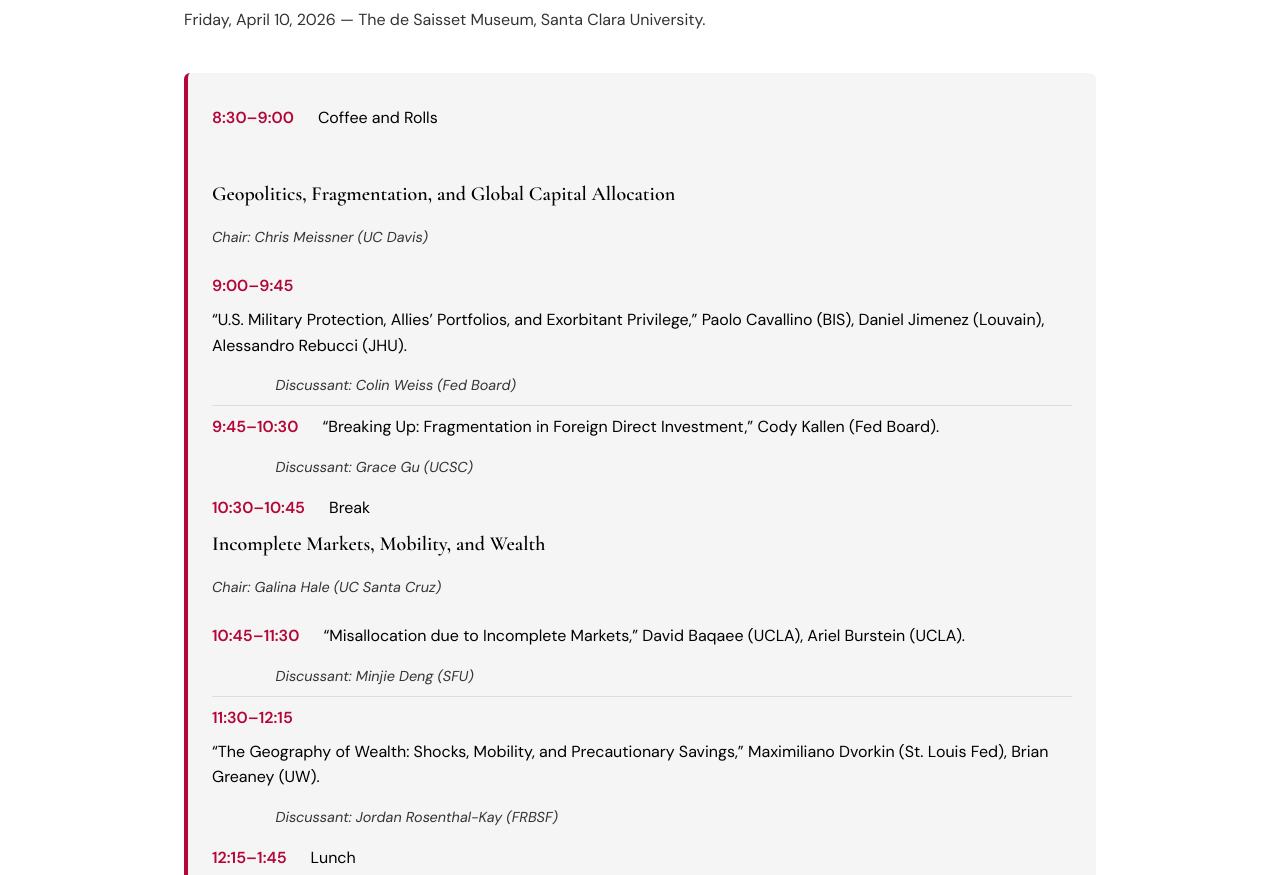
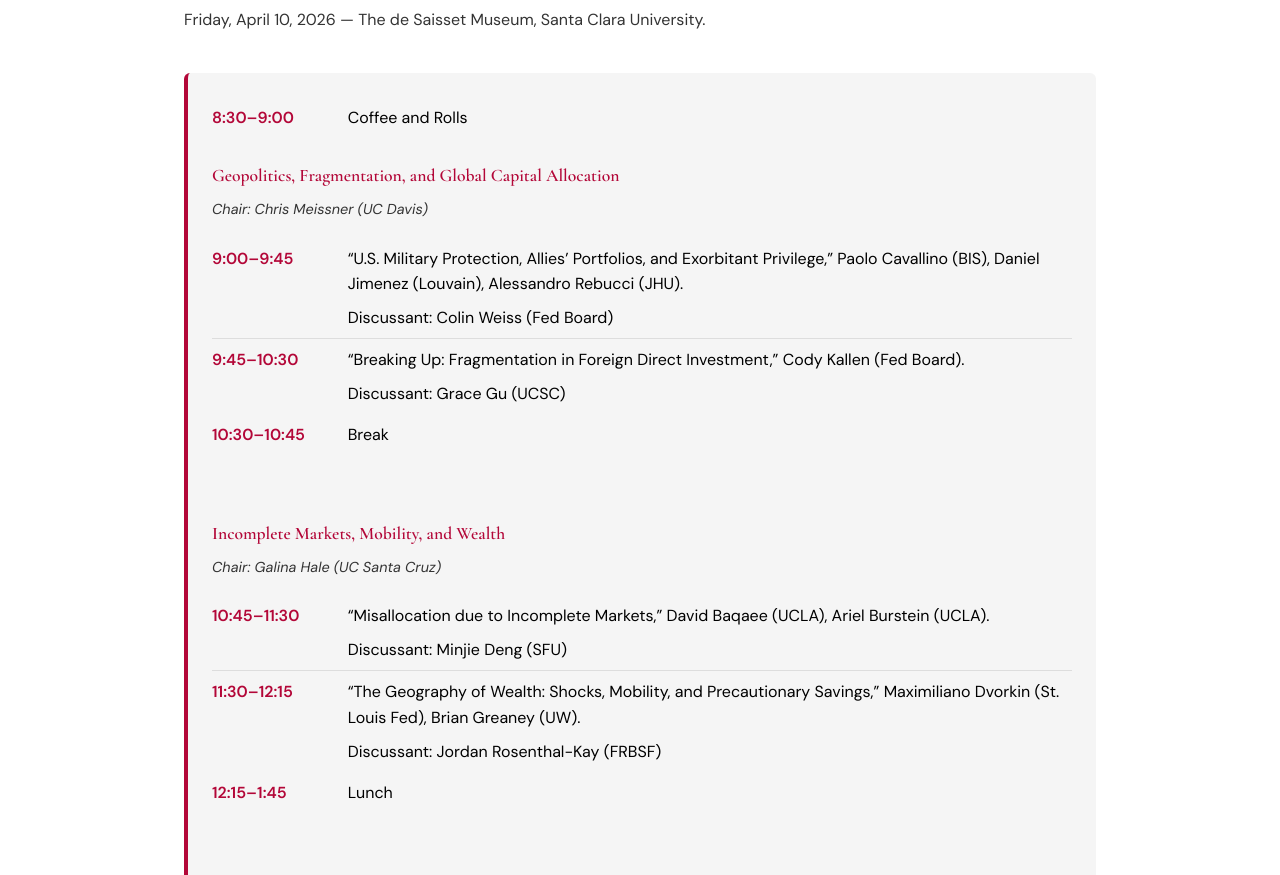
Before and after one commit to vcormun/wcwif, a plain HTML site: page index.html in a window 1280 px wide. Shown: the part 567-1442 px from the top of the page. Drawn offline with nearby package versions, Linux system fonts and the light colour scheme.

Commit message:
Format agenda: section title spacing, discussant layout

```diff
--- a/index.html
+++ b/index.html
@@ -28,7 +28,7 @@
   <main>
     <section class="hero">
       <div class="container">
-        <p class="hero-sponsor">Presented with the <a href="https://www.frbsf.org/" target="_blank" rel="noopener">Federal Reserve Bank of San Francisco</a></p>
+        <p class="hero-sponsor">Joint with the <a href="https://www.frbsf.org/" target="_blank" rel="noopener">Federal Reserve Bank of San Francisco</a></p>
         <h1>WCWIF</h1>
         <p class="hero-tagline">11th West Coast Workshop in International Finance</p>
         <p class="hero-date">April 10, 2026 · Santa Clara University · The de Saisset Museum</p>
@@ -49,30 +49,40 @@
             <ul class="agenda-list">
               <li>
                 <span class="time">9:00–9:45</span>
+                <div class="agenda-item-content">
                   <span class="session">“U.S. Military Protection, Allies’ Portfolios, and Exorbitant Privilege,” Paolo Cavallino (BIS), Daniel Jimenez (Louvain), Alessandro Rebucci (JHU).</span>
                   <p class="agenda-discussant">Discussant: Colin Weiss (Fed Board)</p>
+                </div>
               </li>
               <li>
                 <span class="time">9:45–10:30</span>
+                <div class="agenda-item-content">
                   <span class="session">“Breaking Up: Fragmentation in Foreign Direct Investment,” Cody Kallen (Fed Board).</span>
                   <p class="agenda-discussant">Discussant: Grace Gu (UCSC)</p>
+                </div>
               </li>
             </ul>
             <ul class="agenda-list">
+
               <li><span class="time">10:30–10:45</span> <span class="session">Break</span></li>
+
             </ul>
             <h3 class="session-block-title">Incomplete Markets, Mobility, and Wealth</h3>
             <p class="session-chair">Chair: Galina Hale (UC Santa Cruz)</p>
             <ul class="agenda-list">
               <li>
                 <span class="time">10:45–11:30</span>
+                <div class="agenda-item-content">
                   <span class="session">“Misallocation due to Incomplete Markets,” David Baqaee (UCLA), Ariel Burstein (UCLA).</span>
                   <p class="agenda-discussant">Discussant: Minjie Deng (SFU)</p>
+                </div>
               </li>
               <li>
                 <span class="time">11:30–12:15</span>
+                <div class="agenda-item-content">
                   <span class="session">“The Geography of Wealth: Shocks, Mobility, and Precautionary Savings,” Maximiliano Dvorkin (St. Louis Fed), Brian Greaney (UW).</span>
                   <p class="agenda-discussant">Discussant: Jordan Rosenthal-Kay (FRBSF)</p>
+                </div>
               </li>
             </ul>
             <ul class="agenda-list">
@@ -83,13 +93,17 @@
             <ul class="agenda-list">
               <li>
                 <span class="time">1:45–2:30</span>
+                <div class="agenda-item-content">
                   <span class="session">“Globalization Accounting,” Sterre Kuipers (UH), Hyunju Lee (UH), Radek Paluszynski (UH).</span>
                   <p class="agenda-discussant">Discussant: Chenyue Hu (UCSC)</p>
+                </div>
               </li>
               <li>
                 <span class="time">2:30–3:15</span>
+                <div class="agenda-item-content">
                   <span class="session">“Multinationals and Uncertainty: The Role of Internal Capital Markets,” Jianlin Wang (SCU).</span>
                   <p class="agenda-discussant">Discussant: Zheng Liu (FRBSF)</p>
+                </div>
               </li>
             </ul>
             <ul class="agenda-list">
@@ -100,13 +114,17 @@
             <ul class="agenda-list">
               <li>
                 <span class="time">3:30–4:15</span>
+                <div class="agenda-item-content">
                   <span class="session">“The Global Credit Cycle,” Nina Boyarchenko (FRBNY), Leonardo Elias (FRBNY).</span>
                   <p class="agenda-discussant">Discussant: Saroj Bhattarai (UT Austin)</p>
+                </div>
               </li>
               <li>
                 <span class="time">4:15–5:00</span>
+                <div class="agenda-item-content">
                   <span class="session">“A Model of U.S. Monetary Policy and the Global Financial Cycle,” Rohan Kekre (UC Berkeley Haas), Moritz Lenel (Princeton).</span>
                   <p class="agenda-discussant">Discussant: Emile Marin (UCD)</p>
+                </div>
               </li>
             </ul>
             <ul class="agenda-list">
--- a/styles.css
+++ b/styles.css
@@ -223,16 +223,18 @@ body {
   color: var(--color-text);
 }
 
-.session-block-title {
+/* Override .agenda-day h3 so section titles get proper top spacing (that rule sets margin-top: 0) */
+.agenda-day h3.session-block-title {
   font-family: var(--font-heading);
   font-size: 1.1rem;
   font-weight: 600;
   color: var(--color-accent);
-  margin: var(--space-lg) 0 var(--space-xs);
+  margin: var(--space-xl) 0 var(--space-xs);
 }
 
-.session-block-title:first-of-type {
-  margin-top: var(--space-lg);
+/* Less space above first section only (after Coffee and Rolls) */
+.agenda-day h3.session-block-title:first-of-type {
+  margin-top: var(--space-md);
 }
 
 .session-chair {
@@ -250,8 +252,7 @@ body {
 
 .agenda-list li {
   display: flex;
-  flex-wrap: wrap;
-  gap: var(--space-xs) var(--space-md);
+  gap: var(--space-md);
   padding: var(--space-xs) 0;
   border-bottom: 1px solid var(--color-border);
 }
@@ -264,16 +265,25 @@ body {
   flex-shrink: 0;
   font-weight: 600;
   color: var(--color-accent);
-  min-width: 4ch;
+  min-width: 10ch;
+}
+
+/* Content column: title and discussant share same indent; long titles wrap under title, not under time */
+.agenda-item-content {
+  min-width: 0;
+  flex: 1;
+}
+
+.agenda-item-content .session {
+  display: block;
 }
 
 .agenda-discussant {
-  width: 100%;
   margin: var(--space-xs) 0 0;
-  padding-left: calc(4ch + var(--space-md));
-  font-size: 0.9rem;
-  color: var(--color-text-muted);
-  font-style: italic;
+  font-size: inherit;
+  font-weight: inherit;
+  font-style: normal;
+  color: inherit;
 }
 
 .agenda-sponsor {
```
Lines whose indentation alone changed are shown as unchanged.
